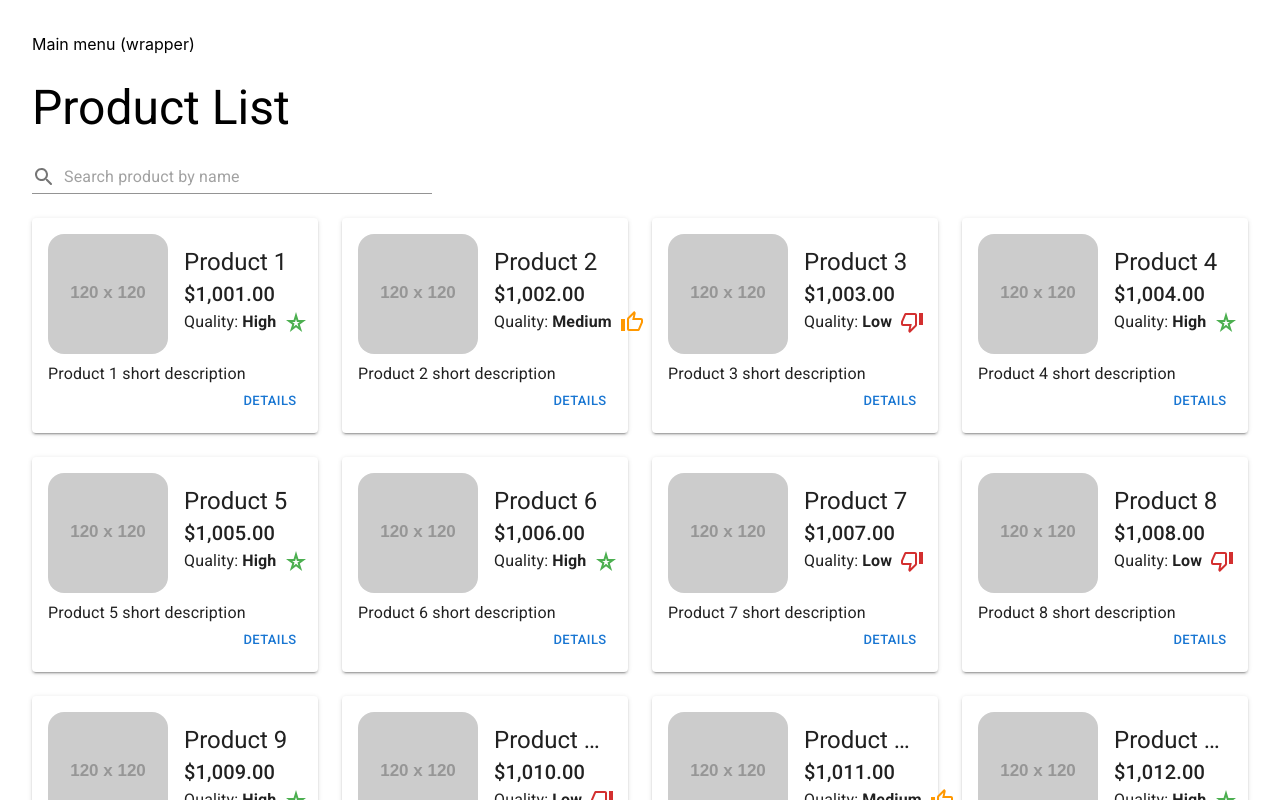
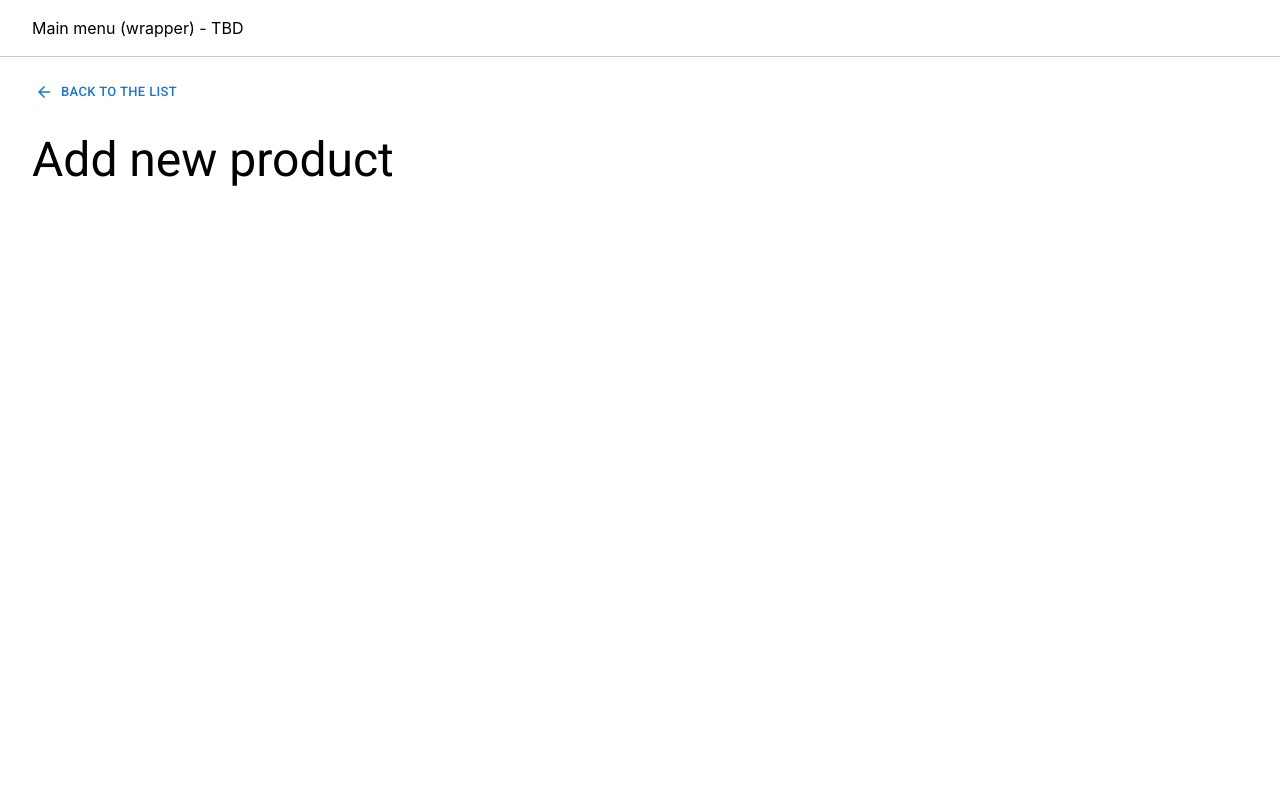
Before and after one commit to PapaTim7/InventoryMS, a React (Vite) app: page /products/new in a window 1280 px wide. Before the commit this address led to /products. Shown: the top 800 px of the page. Built offline with nearby package versions, Linux system fonts and the light colour scheme.

Commit message:
IMS-3: navigation added; debounce added; mainMenu style updated

```diff
--- a/src/app/product/routes/ProductForm.tsx
+++ b/src/app/product/routes/ProductForm.tsx
@@ -1,7 +1,29 @@
+import { Box, Button, Typography } from "@mui/material";
+import ArrowBackIcon from "@mui/icons-material/ArrowBack";
+import { useNavigate, useParams } from "react-router-dom";
+
 export function ProductForm() {
+  const navigate = useNavigate();
+  const params = useParams();
+
+  const handleAddNewClick = () => {
+    navigate("../");
+  };
+
   return (
-    <div>
-      <h1>Product Form</h1>
-    </div>
+    <Box>
+      <Button
+        variant="text"
+        size="small"
+        startIcon={<ArrowBackIcon />}
+        onClick={handleAddNewClick}
+        sx={{ marginTop: 3 }}
+      >
+        Back to the list
+      </Button>
+      <Typography variant="h3" sx={{ marginY: 3 }}>
+        {params.id ? "Edit product" : "Add new product"}
+      </Typography>
+    </Box>
   );
 }
--- a/src/app/product/routes/ProductList.tsx
+++ b/src/app/product/routes/ProductList.tsx
@@ -14,8 +14,10 @@ import {
   Typography,
 } from "@mui/material";
 import { ProductDetailsDialog } from "./common/ProductDetailsDialog";
-import { currencyFormatterUSD } from "@/utils";
+import { currencyFormatterUSD, debounce } from "@/utils";
 import { QuantityLabel } from "./common/QuantityLabel";
+import AddIcon from "@mui/icons-material/Add";
+import { useNavigate } from "react-router-dom";
 
 export function ProductList() {
   const [isLoading, setIsLoading] = useState(false);
@@ -26,6 +28,19 @@ export function ProductList() {
   >(undefined);
   const [isDeleteSnackbarOpened, setIsDeleteSnackbarOpened] = useState(false);
   const [searchText, setSearchText] = useState("");
+  const [searchRequest, setSearchRequest] = useState("");
+
+  const navigate = useNavigate();
+
+  const handleAddNewClick = () => {
+    navigate("new");
+  };
+
+  const handleGoToEditClick = useCallback(() => {
+    if (selectedProduct) {
+      navigate(`${selectedProduct.id}`);
+    }
+  }, [navigate, selectedProduct]);
 
   const handleGetAllProducts = (searchName?: string) => {
     setIsLoading(true);
@@ -38,8 +53,8 @@ export function ProductList() {
 
   useEffect(() => {
     // initial
-    handleGetAllProducts(searchText);
-  }, [searchText]);
+    handleGetAllProducts(searchRequest);
+  }, [searchRequest]);
 
   const handleSelectProduct = (productId: string) => {
     setIsProductLoading(true);
@@ -48,7 +63,7 @@ export function ProductList() {
         if (res) {
           setSelectedProduct(res);
         } else {
-          // Here could Snackbar calling (something went wrong)
+          // Here could be a Snackbar calling (something went wrong)
         }
       })
       .finally(() => setIsProductLoading(false));
@@ -70,12 +85,23 @@ export function ProductList() {
           if (res === 200) {
             setIsDeleteSnackbarOpened(true);
             // re-fetch products
-            handleGetAllProducts();
+            handleGetAllProducts(searchRequest);
           }
         })
         .finally(() => setIsProductLoading(false));
     }
-  }, [selectedProduct]);
+  }, [selectedProduct, searchRequest]);
+
+  const debouncedSearchRequestParamUpdate = useCallback(
+    debounce((value: string) => {
+      setSearchRequest(value);
+    }, 500),
+    []
+  );
+
+  useEffect(() => {
+    debouncedSearchRequestParamUpdate(searchText);
+  }, [debouncedSearchRequestParamUpdate, searchText]);
 
   return (
     <Stack>
@@ -92,9 +118,24 @@ export function ProductList() {
           <CircularProgress size={100} />
         </Stack>
       ) : null}
-      <Typography variant="h3" sx={{ marginY: 3 }}>
-        Product List
-      </Typography>
+      <Stack
+        sx={{
+          flexDirection: "row",
+          justifyContent: "space-between",
+          alignItems: "center",
+        }}
+      >
+        <Typography variant="h3" sx={{ marginY: 3 }}>
+          Product List
+        </Typography>
+        <Button
+          variant="contained"
+          startIcon={<AddIcon />}
+          onClick={handleAddNewClick}
+        >
+          Add New
+        </Button>
+      </Stack>
       <SearchInput
         onChangeText={setSearchText}
         value={searchText}
@@ -166,7 +207,7 @@ export function ProductList() {
       <ProductDetailsDialog
         productDetails={selectedProduct}
         isDialogOpen={!!selectedProduct}
-        onActionClick={() => {}}
+        onActionClick={handleGoToEditClick}
         onDeleteClick={handleDeleteProduct}
         onClose={handleCloseProductDetails}
       />
--- a/src/app/product/routes/index.ts
+++ b/src/app/product/routes/index.ts
@@ -1 +1,2 @@
 export * from './ProductList';
+export * from './ProductForm';
--- a/src/routes/index.tsx
+++ b/src/routes/index.tsx
@@ -1,11 +1,12 @@
 import { createBrowserRouter } from "react-router-dom";
 import { checkAuthLoader, checkAppLoader } from "./redirectLoaders";
-import { ProductList } from "@/app/product";
+import { ProductList, ProductForm } from "@/app/product";
 import { AuthWrapper, MainWrapper } from "@/wrappers";
 
 export const routes = [
   // AUTH
   {
+    errorElement: <>404 Not Found</>,
     path: "/",
     element: <AuthWrapper />,
     loader: checkAuthLoader(),
@@ -20,14 +21,16 @@ export const routes = [
 
   // MAIN
   {
+    errorElement: <>404 Not Found</>,
     path: "/",
     element: <MainWrapper />,
     children: [
       {
         path: "products",
         element: <ProductList />,
-        // loader: checkAppLoader(),
       },
+      { path: "products/new", element: <ProductForm /> },
+      { path: "products/:id", element: <ProductForm /> },
     ],
   },
 ];
--- /dev/null
+++ b/src/utils/debounce.ts
@@ -0,0 +1,10 @@
+/* eslint-disable @typescript-eslint/no-explicit-any */
+export const debounce = (fn: (...args: any[]) => void, ms = 1000) => {
+  let timerId: number;
+  return (...args: any[]) => {
+    window.clearTimeout(timerId);
+    timerId = window.setTimeout(() => {
+      fn(...args);
+    }, ms);
+  };
+};
--- a/src/utils/index.ts
+++ b/src/utils/index.ts
@@ -1 +1,2 @@
 export * from "./currencyFormatter";
+export * from "./debounce";
--- a/src/wrappers/MainWrapper.tsx
+++ b/src/wrappers/MainWrapper.tsx
@@ -1,10 +1,25 @@
-import { Stack } from "@mui/material";
+import { Box, Stack } from "@mui/material";
 import { Outlet } from "react-router-dom";
 
 export function MainWrapper() {
   return (
     <Stack minHeight="100vh">
-      Main menu (wrapper)
+      <Stack
+        sx={{
+          borderBottom: "1px solid #ccc",
+          paddingY: 2,
+          paddingX: 4,
+          position: "fixed",
+          width: "100%",
+          left: 0,
+          top: 0,
+          zIndex: 1001,
+          backgroundColor: "#fff",
+        }}
+      >
+        Main menu (wrapper) - TBD
+      </Stack>
+      <Box sx={{ height: 21 }} />
       <Outlet />
     </Stack>
   );
```
